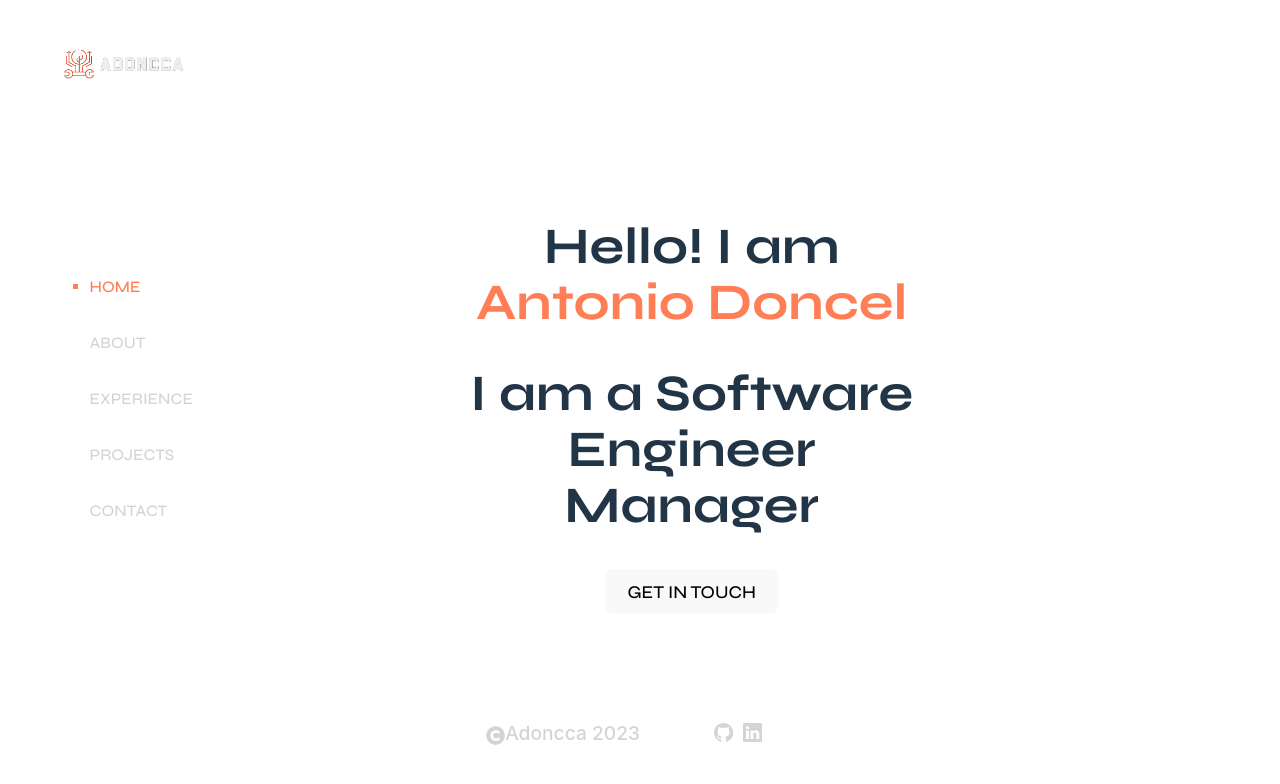
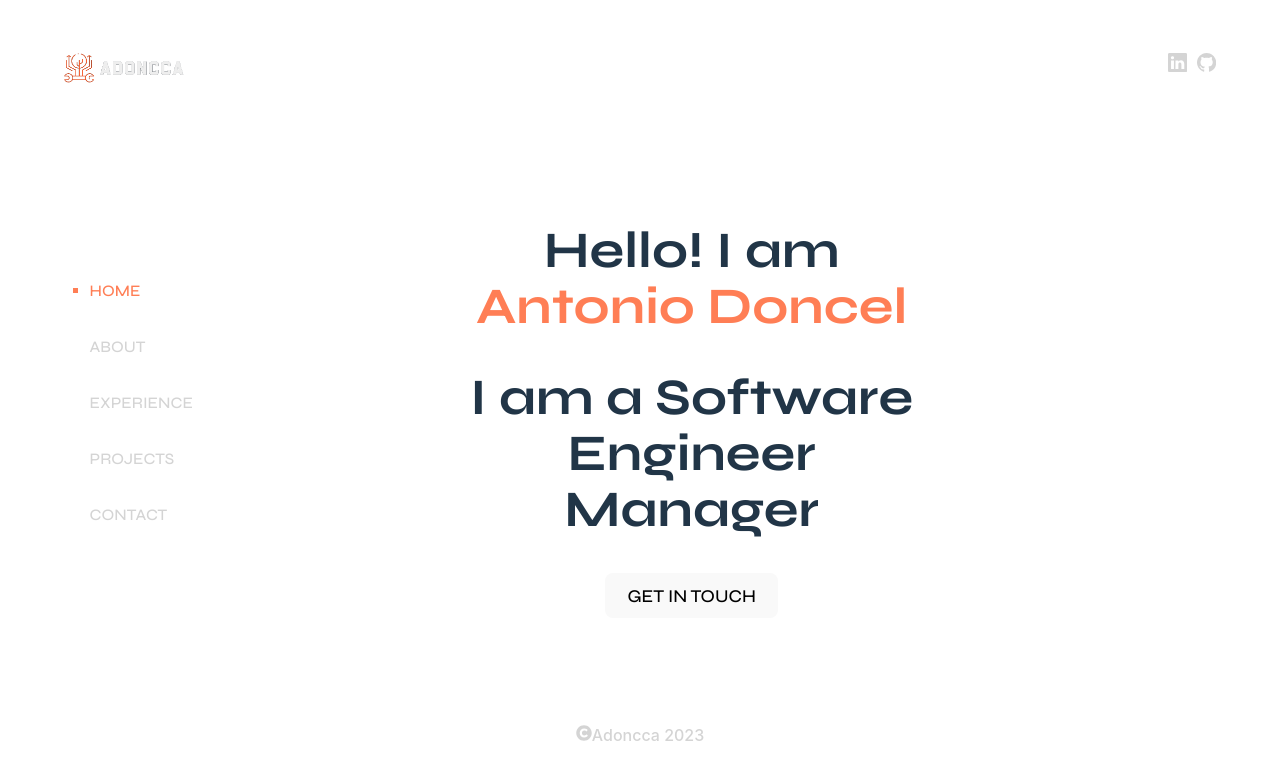
Before and after one commit to ADoncel/portfolio_tempalte, a React (Vite) app: page /contact in a window 1280 px wide. Shown: the top 784 px of the page. Built offline with nearby package versions, Linux system fonts and the light colour scheme.

Commit message:
update-foot-head

```diff
--- a/src/App.css
+++ b/src/App.css
@@ -53,3 +53,30 @@
 .header__logo {
   float: left;
 }
+
+.header a {
+  display: flex;
+  flex-direction: row;
+  justify-content: flex-start;
+  font-size: larger;
+  margin-left: 5vw;
+  align-items: center;
+  color: #d4d4d4;
+  text-decoration: none;
+  margin-left: 10px;
+  float: right;
+}
+
+.header a:hover {
+  color: #d4d4d4;
+  filter: drop-shadow(0 0 0.1em #ff7e55);
+  transition: 0.5s filter;
+}
+
+.header a:active {
+  color: #ff7e55;
+  outline: none;
+  list-style: square;
+  filter: drop-shadow(0 0 0.1em #ff5722);
+  transition: 0.1s filter;
+}
--- a/src/App.tsx
+++ b/src/App.tsx
@@ -1,3 +1,4 @@
+import { BsGithub, BsLinkedin } from "react-icons/bs";
 import { HashRouter } from "react-router-dom";
 
 import logo from "./assets/logo_nobg.png";
@@ -9,8 +10,22 @@ import "./App.css";
 function App() {
   return (
     <>
-      <div id="header">
+      <div id="header" className="header">
         <img src={logo} className="header__logo" width={"120px"} alt="logo" />
+        <a
+          href="https://github.com/adoncel"
+          target="_blank"
+          rel="noopener noreferrer"
+        >
+          <BsGithub />
+        </a>
+        <a
+          href="https://www.linkedin.com/in/adoncel"
+          target="_blank"
+          rel="noopener noreferrer"
+        >
+          <BsLinkedin />
+        </a>
       </div>
       <div id="main">
         <HashRouter>
--- a/src/components/Footer/Footer.css
+++ b/src/components/Footer/Footer.css
@@ -1,8 +1,9 @@
-.footer{
-  display: grid;
-  grid-template-columns: 1fr 1fr;
+.footer {
+  display: flex;
   margin: 0;
   padding: 0;
+  align-items: center;
+  justify-content: center;
 }
 
 .footer a {
@@ -23,25 +24,3 @@
   filter: drop-shadow(0 0 0.1em #ff5722);
   transition: 0.1s filter;
 }
-
-.footer__left {
-    margin-left: auto;
-    font-size: larger;
-}
-
-.footer__left a{
-    display: flex;
-    align-items: center;
-  }
-
-.footer__right {
-  display: flex;
-  flex-direction: row;
-  justify-content: flex-start;
-  font-size: larger;
-  margin-left: 5vw;
-  align-items: center;
-}
-.footer__right a{
-    margin-left: 10px;
-  }
--- a/src/components/Footer/Footer.tsx
+++ b/src/components/Footer/Footer.tsx
@@ -1,33 +1,14 @@
 import "./Footer.css";
 
-import { BsGithub, BsLinkedin } from "react-icons/bs";
 import { FaCopyright } from "react-icons/fa";
 
 const Footer = () => {
   return (
     <footer className="footer">
-      <div className="footer__left">
-        <a href="https://www.adoncca.nl/">
-          <FaCopyright />
-          <span style={{ marginBottom: 3 }}>Adoncca 2023</span>
-        </a>
-      </div>
-      <div className="footer__right">
-        <a
-          href="https://github.com/adoncel"
-          target="_blank"
-          rel="noopener noreferrer"
-        >
-          <BsGithub />
-        </a>
-        <a
-          href="https://www.linkedin.com/in/adoncel"
-          target="_blank"
-          rel="noopener noreferrer"
-        >
-          <BsLinkedin />
-        </a>
-      </div>
+      <a href="https://www.adoncca.nl/">
+        <FaCopyright />
+        <span style={{ marginBottom: 3 }}>Adoncca 2023</span>
+      </a>
     </footer>
   );
 };
```
